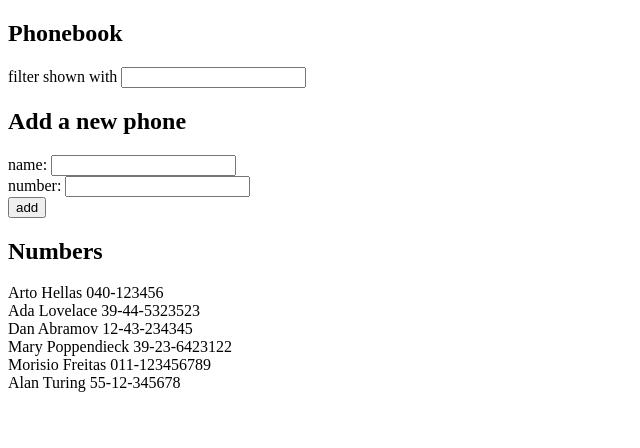
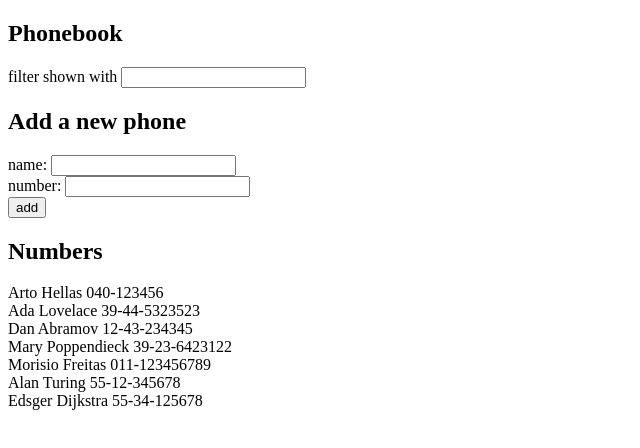
Before and after one commit to MarkFantini/Full-Stack-Open-Exercises-University-of-Helsinki, a React (Vite) app in the folder part2/phonebook/: page / in a window 1280 px wide. Shown: the top 448 px of the page, without its empty margins (0-640 px from the left). Built offline with nearby package versions, Linux system fonts and the light colour scheme; data requests are answered from the project's data file.

Commit message:
POST request working correctly

```diff
--- a/part2/phonebook/db.json
+++ b/part2/phonebook/db.json
@@ -29,6 +29,11 @@
       "id": "0187",
       "name": "Alan Turing",
       "number": "55-12-345678"
+    },
+    {
+      "id": "49f7",
+      "name": "Edsger Dijkstra",
+      "number": "55-34-125678"
     }
   ]
 }
--- a/part2/phonebook/src/App.jsx
+++ b/part2/phonebook/src/App.jsx
@@ -66,19 +66,19 @@ const App = () => {
       return
     }
 
-    // phoneService
-    //   .addPhone(newPerson)
-    //   .then(addedPhone => {
-    //     setPersons(persons.concat(addedPhone))
+    phoneService
+      .addPhone(newPerson)
+      .then(addedPhone => {
+        setPersons(persons.concat(addedPhone))
+        setNewName('')
+      })
+    // axios
+    //   .post('http://localhost:3001/persons', newPerson)
+    //   .then(response => {
+    //     setPersons(persons.concat(response.data))
     //     setNewName('')
+    //     setNewNumber('')
     //   })
-    axios
-      .post('http://localhost:3001/persons', newPerson)
-      .then(response => {
-        setPersons(persons.concat(response.data))
-        setNewName('')
-        setNewNumber('')
-      })
   }
 
   const handleNewName = (event) => {
@@ -105,12 +105,6 @@ const App = () => {
         console.log(initialPersons)
         setPersons(initialPersons)
       })
-    // axios
-    //   .get('http://localhost:3001/persons')
-      // .then(response => {
-      //   console.log(persons)
-      //   setPersons(response.data)
-      // })
   }, [])
   console.log('render', persons.length, 'persons')
 
```
